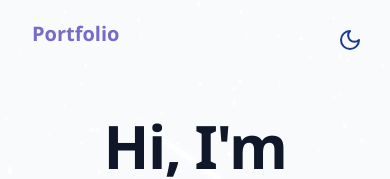
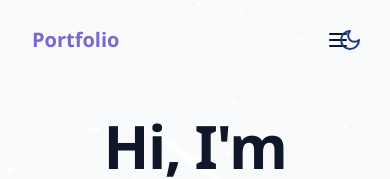
Before and after one commit to VinothSelvam17/Portfolio, a React (Vite) app: page / in a window 390 px wide. Shown: the top 179 px of the page. Built offline with nearby package versions, Linux system fonts and the light colour scheme.

Commit message:
Update Navbar.jsx

```diff
--- a/src/components/Navbar.jsx
+++ b/src/components/Navbar.jsx
@@ -38,7 +38,9 @@ export const Navbar = () =>{
                 ))}
             </div>
             {/* mobile */}
-
+              <button onClick={() => setIsMenuOpen((prev) => !prev)} className="md:hidden p-2 text-foreground z-50"
+                aria-label={isMenuOpen ? "Close Menu" : "Open Menu"}>
+            {isMenuOpen ? <X size={24} /> : <Menu size={24}/>} {" "}</button>
 
             <div className={cn("fixed inset-0 bg-background/95 backdroup-blur-md z-40  flex flex-col items-center justify-center", "transition-all duration-300 md:hidden",isMenuOpen ? "opacity-100 pointer-events-auto" : "opacity-0 pointer-events-none")}>
               <div className="flex flex-col space-y-6 text-lg ">
```
